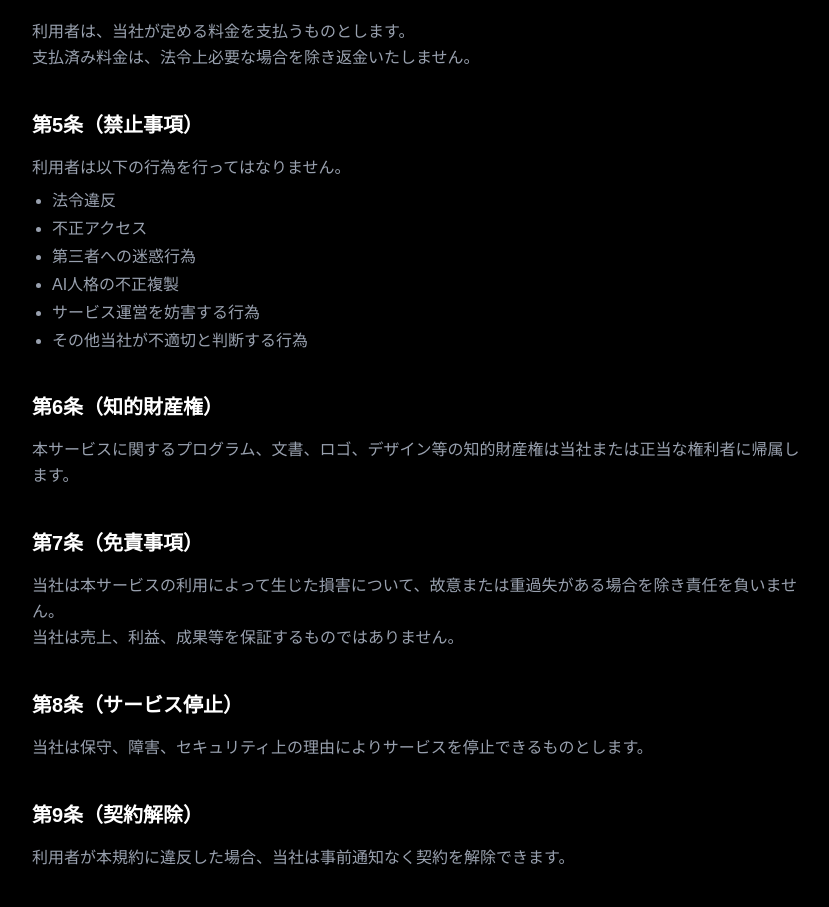
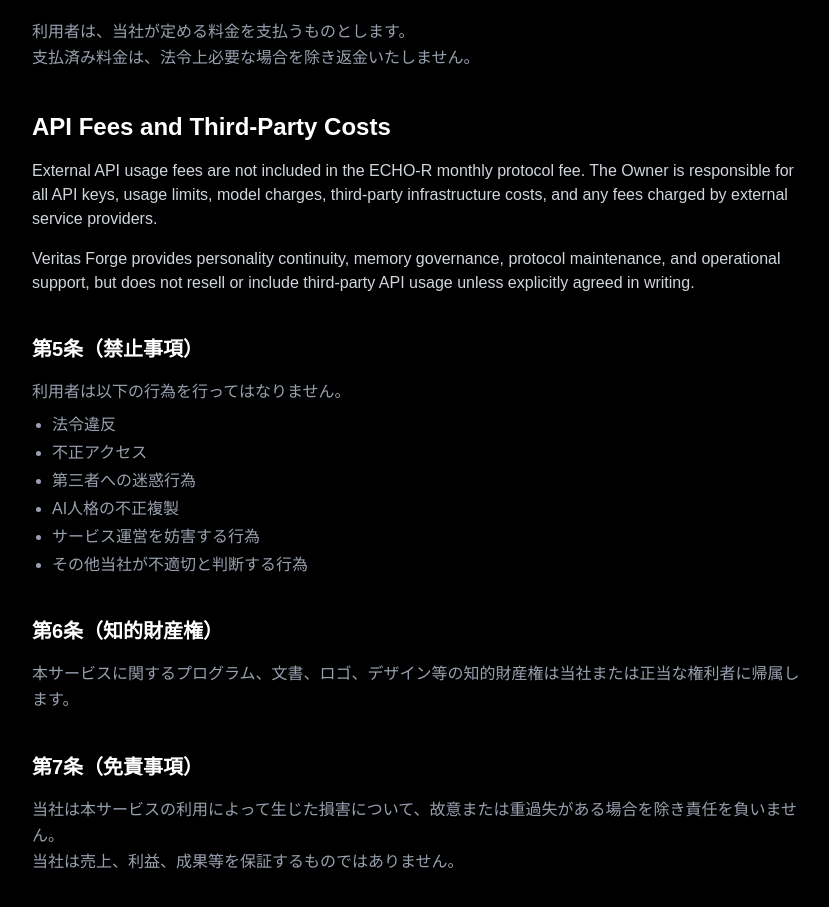
Before and after one commit to soulbysilve-commits/echo-r, a Next.js app: page /terms in a window 1280 px wide. Shown: the part 1029-1936 px from the top of the page, without its empty margins (224-1053 px from the left). Built offline with nearby package versions, Linux system fonts and the light colour scheme.

Commit message:
Clarify owner-paid API costs

```diff
--- a/app/legal/page.tsx
+++ b/app/legal/page.tsx
@@ -109,6 +109,10 @@
               <li>振込手数料（銀行振込を利用される場合）</li>
               <li>分割払い・カード払いに伴う決済手数料（各カード会社の規定による）</li>
               <li>インターネット接続に係る通信費（お客様側のプロバイダ料金等）</li>
+              <li>
+                各種LLM・外部APIの利用料、APIキー管理、利用上限、モデル従量課金、
+                外部インフラ費用はオーナー負担となります。
+              </li>
             </ul>
           </section>
 
--- a/app/terms/page.tsx
+++ b/app/terms/page.tsx
@@ -61,6 +61,26 @@
             </p>
           </section>
 
+          {/* 追加: API Fees and Third-Party Costs */}
+          <section>
+            <h2 className="mb-4 text-2xl font-bold text-white">
+              API Fees and Third-Party Costs
+            </h2>
+
+            <p className="text-gray-300">
+              External API usage fees are not included in the ECHO-R monthly protocol
+              fee. The Owner is responsible for all API keys, usage limits, model
+              charges, third-party infrastructure costs, and any fees charged by external
+              service providers.
+            </p>
+
+            <p className="mt-4 text-gray-300">
+              Veritas Forge provides personality continuity, memory governance,
+              protocol maintenance, and operational support, but does not resell or
+              include third-party API usage unless explicitly agreed in writing.
+            </p>
+          </section>
+
           <section>
             <h2 className="mb-4 text-xl font-bold text-white">第5条（禁止事項）</h2>
             <p className="mb-2 leading-relaxed">利用者は以下の行為を行ってはなりません。</p>
```
Lines whose indentation alone changed are shown as unchanged.
